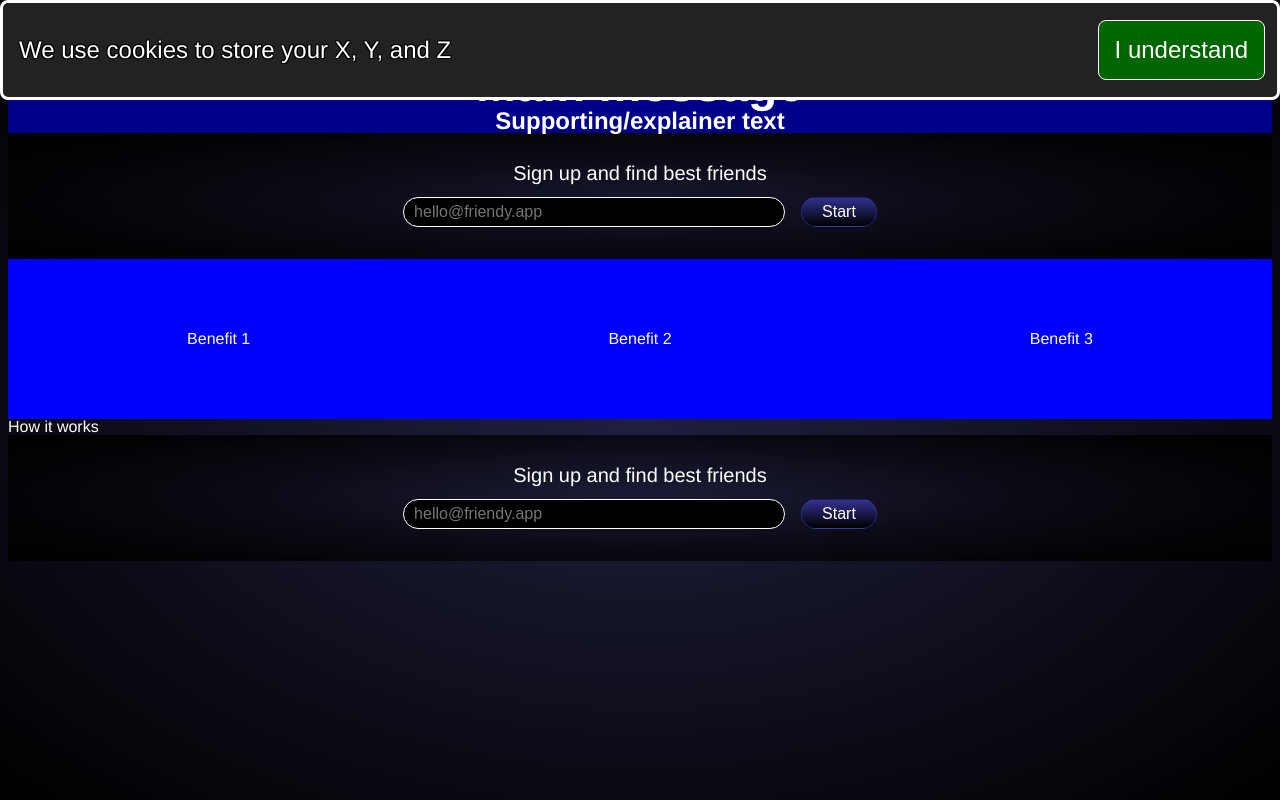
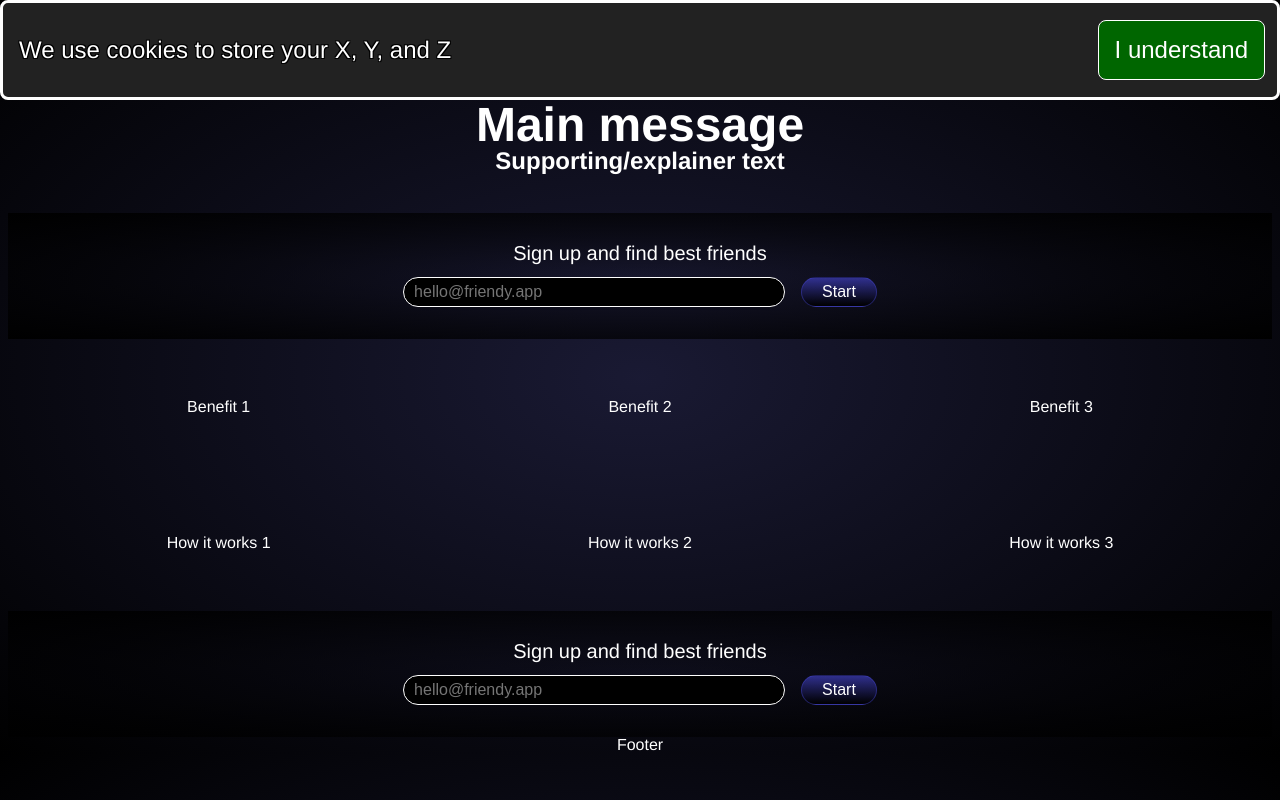
Before and after one commit to nazarnovak/friendy-fe, a React (Vite) app: page / in a window 1280 px wide. Built offline with nearby package versions, Linux system fonts and the light colour scheme.

Commit message:
Moved styles and basic skeleton style

```diff
--- a/src/Root.css
+++ b/src/Root.css
@@ -1,5 +1,11 @@
 body {
-  background: radial-gradient(rgba(64, 64, 128, 0.5) 0%, rgba(0, 0, 0, 1) 100%);
+  background: radial-gradient(rgba(64, 64, 128, 0.4) 0%, rgba(0, 0, 0, 1) 100%);
+}
+
+/* Hero */
+#hero-wrapper {
+  padding: 40px 20px;
+  text-align: center;
 }
 
 /* CTA */
@@ -54,3 +60,28 @@ body {
   border: 1px solid rgba(128, 128, 255, 0.8);
   color: black;
 }
+
+/* Benefits */
+#benefits-wrapper {
+  display: flex;
+  justify-content: space-around;
+  align-items: center;
+}
+
+.benefit {
+  padding: 60px;
+  display: flex;
+  align-items: center;
+}
+
+/* How it works */
+#how-it-works-wrapper {
+  display: flex;
+  justify-content: space-around;
+  align-items: center;
+}
+
+/* Footer */
+#footer {
+  text-align: center;
+}
--- a/src/Root.tsx
+++ b/src/Root.tsx
@@ -1,6 +1,5 @@
 import { useState } from "react";
 import { useNavigate } from "react-router-dom";
-import styled from "styled-components";
 
 import "src/Root.css";
 
@@ -25,49 +24,38 @@ const Root = () => {
       <Benefits />
       <HowItWorks />
       <CTA />
+      <Footer />
     </>
   );
 };
 
-const HookStyled = styled.div`
-  background: darkblue;
-  text-align: center;
-`;
-
 const Hero = () => {
   return (
-    <HookStyled>
+    <div id="hero-wrapper">
       <h1>Main message</h1>
       <h2>Supporting/explainer text</h2>
-    </HookStyled>
+    </div>
   );
 };
 
-const BenefitsStyled = styled.div`
-  background: blue;
-  display: flex;
-  justify-content: space-around;
-  align-items: center;
-`;
-
-const BenefitStyled = styled.div`
-  height: 160px;
-  display: flex;
-  align-items: center;
-`;
-
 const Benefits = () => {
   return (
-    <BenefitsStyled>
-      <BenefitStyled>Benefit 1</BenefitStyled>
-      <BenefitStyled>Benefit 2</BenefitStyled>
-      <BenefitStyled>Benefit 3</BenefitStyled>
-    </BenefitsStyled>
+    <div id="benefits-wrapper">
+      <div className="benefit">Benefit 1</div>
+      <div className="benefit">Benefit 2</div>
+      <div className="benefit">Benefit 3</div>
+    </div>
   );
 };
 
 const HowItWorks = () => {
-  return <div>How it works</div>;
+  return (
+    <div id="how-it-works-wrapper">
+      <div className="benefit">How it works 1</div>
+      <div className="benefit">How it works 2</div>
+      <div className="benefit">How it works 3</div>
+    </div>
+  );
 };
 
 const CTA = () => {
@@ -90,4 +78,8 @@ const CTA = () => {
   );
 };
 
+const Footer = () => {
+  return <div id="footer">Footer</div>;
+};
+
 export default Root;
--- a/src/components/Header/Header.tsx
+++ b/src/components/Header/Header.tsx
@@ -1,5 +1,3 @@
-import styled from "styled-components";
-
 import "./Header.css";
 
 interface Props {
--- a/src/index.css
+++ b/src/index.css
@@ -25,12 +25,6 @@
 html {
   font-size: var(--font-16);
   line-height: var(--font-16);
-}
-
-html,
-body,
-#root {
-  height: 100%;
 }
 
 body {
```
